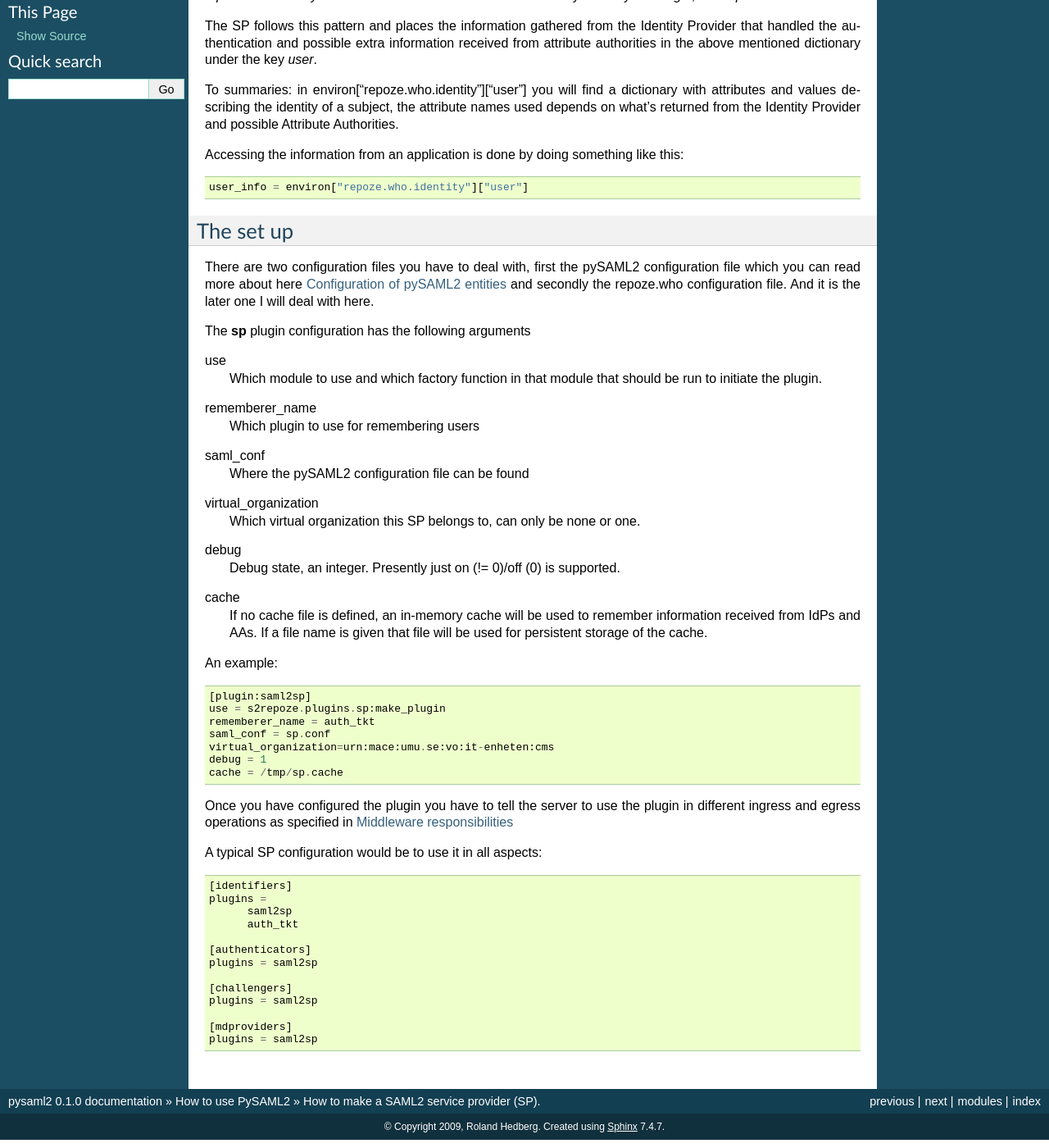
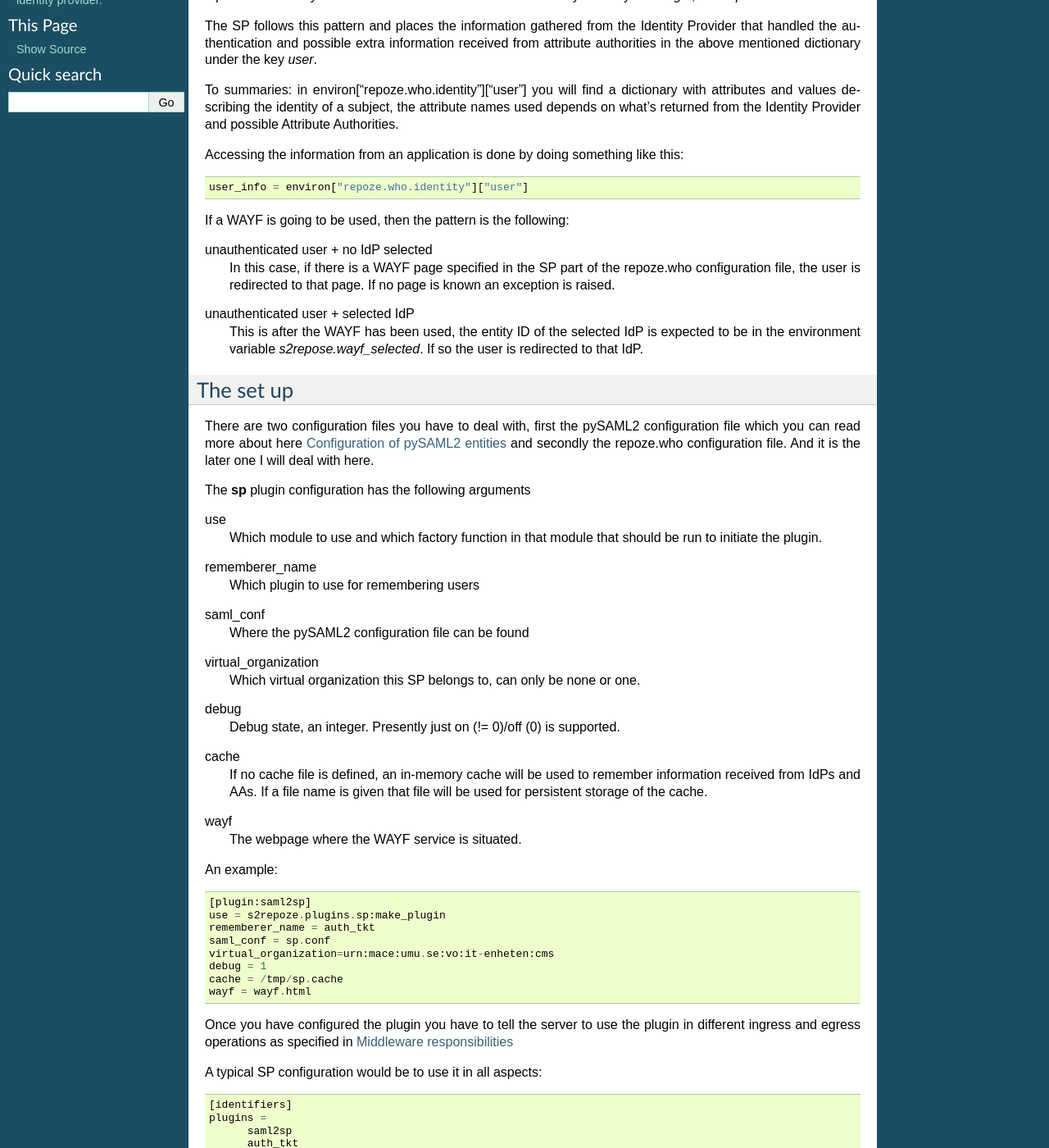
Before and after one commit to IdentityPython/pysaml2, a Sphinx documentation site: the page built from doc/howto/sp.rst, in a window 1280 px wide and 1400 px high, scrolled down 284 px. Shown: the whole window at 82% size. Built offline with Sphinx 7.4.7, drawn with Linux system fonts in a browser that asks for light colours; pages that are not in the unit, such as notebooks, are missing from menus; some of the changed text lies outside the part shown.

Commit message:
Updated the documentation

```diff
--- a/doc/howto/idp.rst
+++ b/doc/howto/idp.rst
@@ -7,7 +7,7 @@ To make an SAML2 identity provider is a bit tricker than doing a service
 provider, mainly because you have to divide the functionality between
 the application and the plugins.
 Now, to do that you have to understand how repoze.who works.
-Basically on every request; the ingress plugins first gets to do there stuff,
+Basically on every request; the ingress plugins first gets to do their stuff,
 then the application and finally the egress plugins.
 
 So in broad terms this is what happens:
@@ -45,8 +45,8 @@ So in broad terms this is what happens:
         environment variable ('s2repoze.qinfo').
         If the login and password was correct a cookie is issued. If there is
         a mdprovider plugin defined it will now add extra information about
-        the individual. After this the control is passed on to the
-        application.
+        the individual from some external source.
+        After this the control is passed on to the application.
 
     2.2 The function that is bound to the path of the IdP now gets to act.
         This is just the main outline:
--- a/doc/howto/index.rst
+++ b/doc/howto/index.rst
@@ -7,7 +7,7 @@ How to use PySAML2
 :Date: |today|
 
 Before you can use Pysaml2, you'll need to get it installed.
-If you have done it yet, read the :ref:`install`
+If you have not done it yet, read the :ref:`install`
 
 Well, now you have it installed and you want to do something.
 
--- a/doc/howto/sp.rst
+++ b/doc/howto/sp.rst
@@ -34,6 +34,18 @@ like this::
 
     user_info = environ["repoze.who.identity"]["user"]
 
+If a WAYF is going to be used, then the pattern is the following:
+
+unauthenticated user + no IdP selected
+    In this case, if there is a WAYF page specified in the
+    SP part of the repoze.who configuration file,
+    the user is redirected to that page. If no page is known an exception
+    is raised.
+
+unauthenticated user + selected IdP
+    This is after the WAYF has been used, the entity ID of the selected IdP
+    is expected to be in the environment variable *s2repose.wayf_selected*.
+    If so the user is redirected to that IdP.
 
 The set up
 ----------
@@ -66,6 +78,9 @@ cache
     remember information received from IdPs and AAs. If a file name
     is given that file will be used for persistent storage of the cache.
 
+wayf
+    The webpage where the WAYF service is situated.
+
 An example::
 
     [plugin:saml2sp]
@@ -75,10 +90,11 @@ An example::
     virtual_organization=urn:mace:umu.se:vo:it-enheten:cms
     debug = 1
     cache = /tmp/sp.cache
+    wayf = wayf.html
 
 Once you have configured the plugin you have to tell the server to use the
 plugin in different ingress and egress operations as specified in
-`Middleware responsibilities <http://docs.repoze.org/who/narr.html>`_ ::
+`Middleware responsibilities <http://docs.repoze.org/who/narr.html>`_
 
 A typical SP configuration would be to use it in all aspects::
 
@@ -95,3 +111,16 @@ A typical SP configuration would be to use it in all aspects::
 
     [mdproviders]
     plugins = saml2sp
+
+Other information
+-----------------
+
+The SP keeps tabs on all outstanding authentication requests it has.
+This is kept in the local variable *outstanding_authn*.
+Presently if an authentication reponse is received that does not match an
+outstanding request the reponse is ignored. This is going to change in the
+future.
+
+The format of *outstanding_auth* is a dictionary with the session IDs as
+keys and which URL that was accessed that triggered the SP to send the
+request.
```
Also changed, not shown: doc/howto/config.rst (+97 -25 lines).
